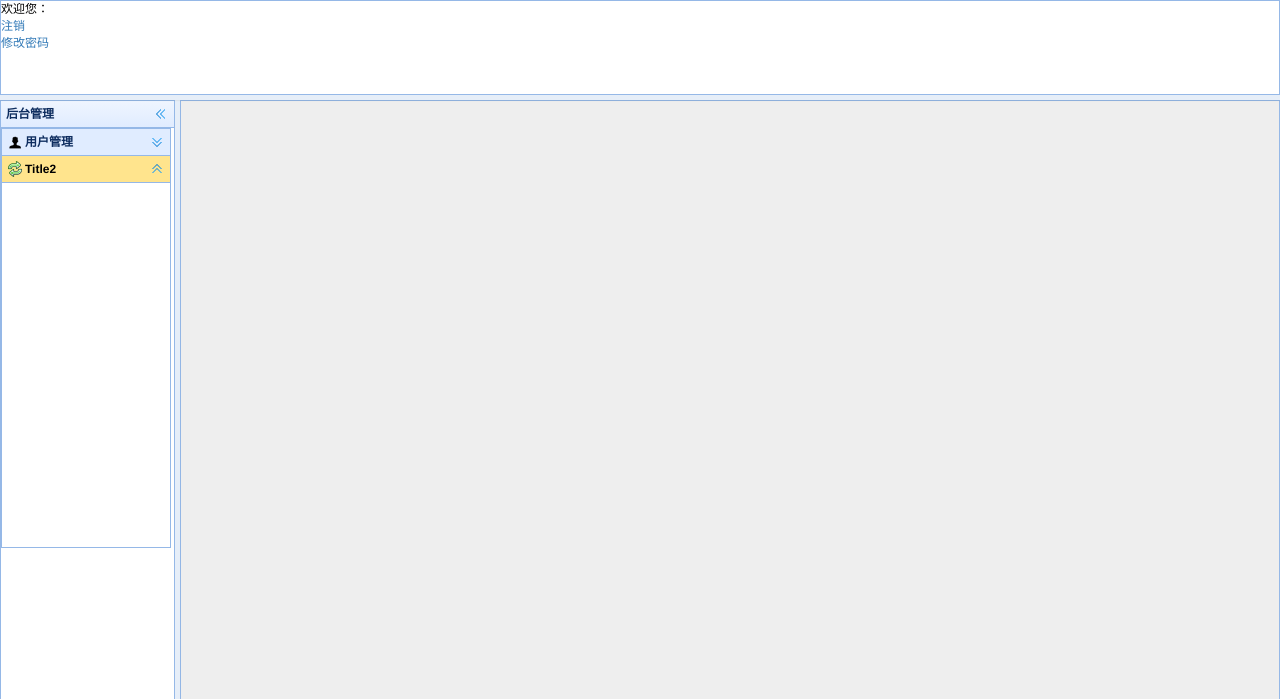
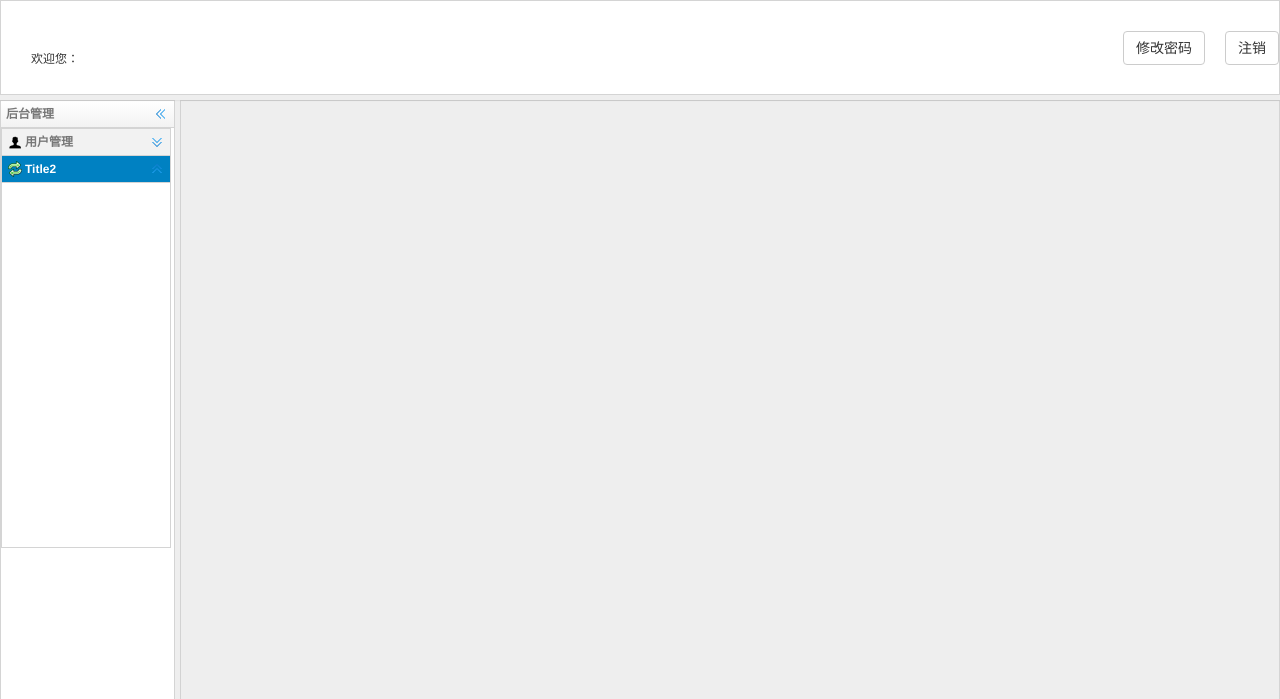
Before and after one commit to whck11/whck, a Java web app: page /admin/main.do in a window 1280 px wide. Shown: the top 699 px of the page. Run offline with Spring Boot 4, a stand-in JSP engine, Linux system fonts and the light colour scheme; the project's own start-up code is not run, and a stand-in starts its controllers and pages; some of the project's set-up classes (security, data sources, template engines, error pages and the like) are left out, and stand-ins take their place; some libraries are stand-ins or nearby versions.

Commit message:
修改样式

```diff
--- a/src/main/webapp/WEB-INF/jsp/main.jsp
+++ b/src/main/webapp/WEB-INF/jsp/main.jsp
@@ -10,12 +10,18 @@
 </head>
 <body class="easyui-layout">
 	<div data-options="region:'north',split:true" style="height: 100px;">
-		<div>欢迎您：${LOGIN_SESSION_DATA.name}</div>
-		<div>
-			<a href="${contextPath }/login/logOut.do">注销</a>
+		<div style="margin-top: 50px; float: left; margin-left: 30px;">
+			<span>欢迎您：${LOGIN_SESSION_DATA.name}</span>
 		</div>
-		<div>
-			<a href="javascript:void(0)" id="updatePassword">修改密码</a>
+		<div style="float: right; margin-top: 30px;">
+			<ul style="list-style: none; float: right;">
+				<li style="float: right;"><a
+					href="${contextPath }/login/logOut.do" class="btn btn-default">注销</a></li>
+				<li style="margin: 10px; float: right"></li>
+				<li style="float: right;"><a href="javascript:void(0)"
+					id="updatePassword" class="btn btn-default">修改密码</a></li>
+			</ul>
+
 		</div>
 	</div>
 	<div data-options="region:'south',split:true" style="height: 100px;"></div>
@@ -43,23 +49,28 @@
 		style="padding: 5px; background: #eee;">
 		<iframe id="adminFrm" style="border: 0px;" width="100%" height="450px"></iframe>
 	</div>
-	<div id="win">
+	<div id="win" style="padding: 20px;">
 		<form id="ff" method="post">
-			<div>
-				<label for="oldPassword">原密码:</label> <input
-					class="easyui-validatebox" type="password" name="oldPassword" />
+			<div class="form-group">
+				<label for="oldPassword">原密码：</label> <input name="oldPassword"
+					type="password" class="form-control" id="oldPassword"
+					placeholder="原密码">
 			</div>
-			<div>
-				<label for="newPassword">新密码:</label> <input
-					class="easyui-validatebox" type="password" name="newPassword" />
+			<div class="form-group">
+				<label for="newPassword">新密码：</label> <input type="password"
+					class="form-control" id="newPassword" name="newPassword"
+					placeholder="新密码">
 			</div>
-			<div>
-				<label for="newPassword2">确认密码:</label> <input
-					class="easyui-validatebox" type="password" name="newPassword2" />
+			<div class="form-group">
+				<label for="newPassword2">确认密码：</label> <input type="password"
+					class="form-control" id="newPassword2" name="newPassword2"
+					placeholder="确认密码">
 			</div>
-			<div>
-				<input type="button" value="确认" onclick="updatePassword()">
-				<input type="button" value="取消" onclick="cancel()">
+
+			<div id="buttonPanel">
+				<input type="button" style="margin-left: 100px;" value="确认" class="btn btn-primary"
+					onclick="updatePassword()"> <input type="button" value="取消"
+					class="btn btn-default" onclick="cancel()">
 			</div>
 		</form>
 	</div>
@@ -108,7 +119,7 @@
 		}
 		function loadUpdatePasswordWin() {
 			$('#win').window({
-				width : 600,
+				width : 400,
 				height : 400,
 				modal : true,
 				closed : true,
--- a/src/main/webapp/common/easyui.jsp
+++ b/src/main/webapp/common/easyui.jsp
@@ -4,6 +4,6 @@
 	href="${contextPath }/common/jquery-easyui/themes/icon.css"
 	rel="stylesheet">
 <link style="text/css"
-	href="${contextPath }/common/jquery-easyui/themes/default/easyui.css"
+	href="${contextPath }/common/jquery-easyui/themes/bootstrap/easyui.css"
 	rel="stylesheet">
 <script src="${contextPath }/common/jquery-easyui/jquery.easyui.min.js"></script>
```
Also changed, not shown: src/main/webapp/WEB-INF/jsp/admin/info.jsp (+14 -12 lines).
